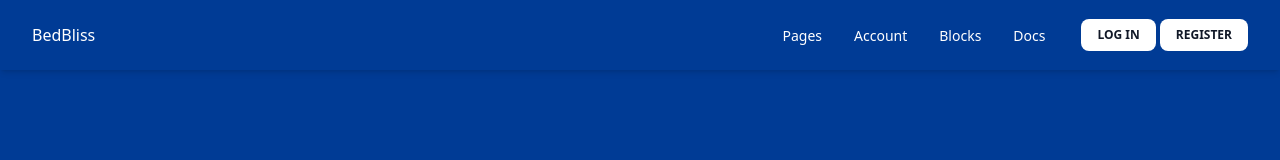
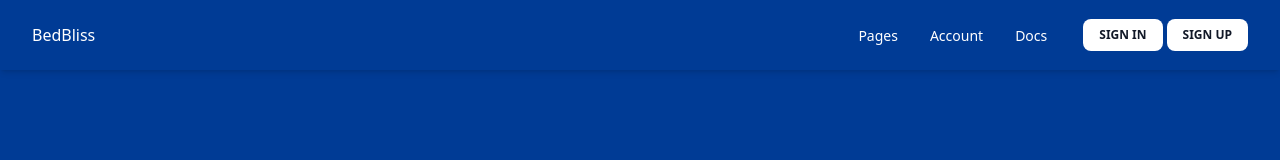
Before and after one commit to AsishSabu/BEDBLISS-frontend-mern, a React (Vite) app: page /user in a window 1280 px wide. Shown: the top 160 px of the page. Built offline with nearby package versions, Linux system fonts and the light colour scheme; a web font is replaced by a local one.

Commit message:
protected and private routes added

```diff
--- a/package.json
+++ b/package.json
@@ -10,11 +10,17 @@
     "preview": "vite preview"
   },
   "dependencies": {
+    "@reduxjs/toolkit": "^2.2.3",
+    "@types/react-redux": "^7.1.33",
     "axios": "^1.6.8",
     "formik": "^2.4.5",
     "react": "^18.2.0",
     "react-dom": "^18.2.0",
+    "react-hot-toast": "^2.4.1",
+    "react-redux": "^9.1.1",
     "react-router-dom": "^6.22.3",
+    "redux-persist": "^6.0.0",
+    "redux-thunk": "^3.1.0",
     "yup": "^1.4.0"
   },
   "devDependencies": {
--- a/src/App.tsx
+++ b/src/App.tsx
@@ -1,17 +1,24 @@
-
-import { BrowserRouter } from 'react-router-dom'
-import './App.css'
-import MainRouter from './routes'
-
+import { Toaster } from "react-hot-toast";
+import { BrowserRouter } from "react-router-dom";
+import "./App.css";
+import MainRouter from "./routes";
+import store, { persistor } from "./redux/store/store";
+import { PersistGate } from "redux-persist/integration/react";
+import { Provider } from "react-redux";
 
 function App() {
-
-
   return (
-    <BrowserRouter>
-      <MainRouter/>
-    </BrowserRouter>
-  )
+    <>
+      <Provider store={store}>
+        <PersistGate persistor={persistor}>
+          <BrowserRouter>
+            <MainRouter />
+          </BrowserRouter>
+          <Toaster />
+        </PersistGate>
+      </Provider>
+    </>
+  );
 }
 
-export default App
+export default App;
--- a/src/components/user/LoginForm.tsx
+++ b/src/components/user/LoginForm.tsx
@@ -1,33 +1,42 @@
 import React from "react";
 import { useFormik } from "formik";
+import {Link} from "react-router-dom"
 import axios from "axios";
+import { useAppDispatch } from "../../redux/store/store";
 import { LoginValidation } from "../../utils/validation";
 import { USER_API } from "../../constants";
+import { setUser } from "../../redux/slices/userSlice";
+import { useNavigate } from "react-router-dom";
+import showToast from "../../utils/toast";
 
-const onSubmit=({email,password})=>{
-
-  axios
-  .post(USER_API+"/auth/login",{email,password})
-  .then(({data})=>{
-    console.log(data);
-
-  })
-
-
-}
-
-
-const LoginForm:React.FC= () => {
-
-  const {values,isSubmitting,touched,handleBlur,handleChange,errors,handleSubmit}=useFormik({
-    initialValues:{
-      email:"",
-      password:""
-    },
-    validationSchema:LoginValidation,
-    onSubmit
-  })
-
+const LoginForm: React.FC = () => {
+  const dispatch = useAppDispatch();
+  const navigate = useNavigate();
+  const { values, touched, handleBlur, handleChange, errors, handleSubmit } =
+    useFormik({
+      initialValues: {
+        email: "",
+        password: "",
+      },
+      validationSchema: LoginValidation,
+      onSubmit: ({ email, password }) => {
+        axios
+          .post(USER_API + "/auth/login", { email, password })
+          .then(({ data }) => {
+            const access_token = data.accessToken;
+            const { name, role, _id } = data.user;
+            console.log(data);
+            localStorage.setItem("access_token", access_token);
+            showToast(data.message,"success")
+            dispatch(setUser({ isAuthenticated: true, name, role, id: _id }));
+            navigate("/user");
+          })
+          .catch(({ response }) => {
+            console.log(response);
+            showToast(response?.data?.message,"error")
+          });
+      },
+    });
 
   return (
     <body className="flex font-poppins items-center justify-center">
@@ -77,17 +86,17 @@ const LoginForm:React.FC= () => {
                 className="bg-blue-600 text-gray-300  shadow-lg mt-6 p-2 text-white rounded-lg w-full hover:scale-105 hover:from-purple-500 hover:to-blue-500 transition duration-300 ease-in-out"
                 type="submit"
               >
-                LOG IN
+                SIGN IN
               </button>
             </form>
             <div className="flex flex-col mt-4 items-center justify-center text-sm">
               <h3 className="text-gray-300">
                 Don't have an account?
-                <a className="group text-blue-400 transition-all duration-100 ease-in-out">
+                <Link to="/user/register" className="group text-blue-400 transition-all duration-100 ease-in-out">
                   <span className="bg-left-bottom bg-gradient-to-r from-blue-400 to-blue-400 bg-[length:0%_2px] bg-no-repeat group-hover:bg-[length:100%_2px] transition-all duration-500 ease-out">
                     Sign Up
                   </span>
-                </a>
+                </Link>
               </h3>
             </div>
 
--- a/src/components/user/Navbar/Navbar.tsx
+++ b/src/components/user/Navbar/Navbar.tsx
@@ -1,6 +1,19 @@
 import React from "react";
+import { Link, Navigate, useNavigate } from "react-router-dom";
+import { UseSelector } from "react-redux";
+import { RootState } from "../../../redux/reducer/reducer";
+import { useSelector } from "react-redux";
+import { useAppDispatch } from "../../../redux/store/store";
+import { clearUser } from "../../../redux/slices/userSlice";
 
 const Navbar = () => {
+  const user = useSelector((state: RootState) => state.userSlice);
+  const dispatch = useAppDispatch();
+  const navigate = useNavigate();
+  const handleLogOut = () => {
+    dispatch(clearUser());
+    navigate("/user/login");
+  };
   return (
     <nav className="sticky top-0 z-10 block w-full max-w-full ps-8 py-2 text-white bg-varBlue  rounded-none shadow-md h-max  bg-opacity-100 backdrop-blur-2xl backdrop-saturate-200 lg:px-8 lg:py-4">
       <div className="flex items-center justify-between text-blue-gray-900">
@@ -14,40 +27,59 @@ const Navbar = () => {
           <div className="hidden mr-4 lg:block">
             <ul className="flex flex-col gap-2 mt-2 mb-4 lg:mb-0 lg:mt-0 lg:flex-row lg:items-center lg:gap-6">
               <li className="block p-1 font-sans text-sm antialiased font-normal leading-normal text-blue-gray-900">
-                <a href="#" className="flex items-center">
+                <Link to="/user/pages" className="flex items-center">
                   Pages
-                </a>
+                </Link>
               </li>
               <li className="block p-1 font-sans text-sm antialiased font-normal leading-normal text-blue-gray-900">
-                <a href="#" className="flex items-center">
+                <Link to="/user/account" className="flex items-center">
                   Account
-                </a>
+                </Link>
               </li>
+
               <li className="block p-1 font-sans text-sm antialiased font-normal leading-normal text-blue-gray-900">
-                <a href="#" className="flex items-center">
-                  Blocks
-                </a>
+                <Link to="/user/docs" className="flex items-center">
+                  Docs
+                </Link>
               </li>
+              {user.isAuthenticated && user.role === "user" ? (
                 <li className="block p-1 font-sans text-sm antialiased font-normal leading-normal text-blue-gray-900">
-                <a href="#" className="flex items-center">
-                  Docs
-                </a>
+                  <Link to="/user/blocks" className="flex items-center">
+                    Profile
+                  </Link>
                 </li>
+              ) : (
+                ""
+              )}
             </ul>
           </div>
           <div className="flex items-center gap-x-1">
+            {user.isAuthenticated && user.role === "user" ? (
               <button
+                onClick={handleLogOut}
                 className="hidden px-4 py-2 font-sans text-xs bg-white font-bold text-center text-gray-900 uppercase align-middle transition-all rounded-lg select-none hover:bg-gray-300 active:bg-gray-900/20 disabled:pointer-events-none disabled:opacity-50 disabled:shadow-none lg:inline-block"
                 type="button"
               >
-              <span>Log In</span>
+                <span>SIGN OUT</span>
               </button>
-            <button
+            ) : (
+              <>
+                <Link
+                  to="/user/login"
                   className="hidden px-4 py-2 font-sans text-xs bg-white font-bold text-center text-gray-900 uppercase align-middle transition-all rounded-lg select-none hover:bg-gray-300 active:bg-gray-900/20 disabled:pointer-events-none disabled:opacity-50 disabled:shadow-none lg:inline-block"
                   type="button"
                 >
-              <span>Register</span>
-            </button>
+                  <span>SIGN IN</span>
+                </Link>
+                <Link
+                  to="/user/register"
+                  className="hidden px-4 py-2 font-sans text-xs bg-white font-bold text-center text-gray-900 uppercase align-middle transition-all rounded-lg select-none hover:bg-gray-300 active:bg-gray-900/20 disabled:pointer-events-none disabled:opacity-50 disabled:shadow-none lg:inline-block"
+                  type="button"
+                >
+                  <span>SIGN UP</span>
+                </Link>
+              </>
+            )}
           </div>
           <button
             className="relative ml-auto h-6 max-h-[40px] w-6 max-w-[40px] select-none rounded-lg text-center align-middle font-sans text-xs font-medium uppercase text-inherit transition-all hover:bg-transparent focus:bg-transparent active:bg-transparent disabled:pointer-events-none disabled:opacity-50 disabled:shadow-none lg:hidden"
--- /dev/null
+++ b/src/redux/reducer/reducer.ts
@@ -0,0 +1,9 @@
+import {combineReducers} from "@reduxjs/toolkit";
+import userSlice from "../slices/userSlice";
+
+
+export const rootReducer=combineReducers({
+    userSlice
+});
+
+export type RootState=ReturnType<typeof rootReducer>
--- /dev/null
+++ b/src/redux/slices/userSlice.ts
@@ -0,0 +1,28 @@
+import {createSlice,PayloadAction} from "@reduxjs/toolkit"
+
+interface UserState{
+    name:string|null;
+    isAuthenticated:boolean|null;
+    role:string|null;
+    id?:string|null;
+}
+const initialState:UserState={
+    name:null,
+    isAuthenticated:null,
+    role:null,
+    id:null
+};
+
+const UserSlice=createSlice({
+    name:"userSlice",
+    initialState,
+    reducers:{
+        setUser:(state,action:PayloadAction<UserState>)=>{
+            return {...state,...action.payload}
+        },
+        clearUser:()=>initialState
+    }
+})
+
+export const {setUser,clearUser}=UserSlice.actions;
+export default UserSlice.reducer;
--- /dev/null
+++ b/src/redux/store/store.ts
@@ -0,0 +1,23 @@
+import { RootState } from './../reducer/reducer';
+import {configureStore} from "@reduxjs/toolkit";
+import {TypedUseSelectorHook,useDispatch,useSelector} from "react-redux"
+import storage from "redux-persist/lib/storage";
+import {persistReducer,persistStore}from "redux-persist"
+import { rootReducer } from "../reducer/reducer";
+
+const persistConfig={
+    key:"root",
+    storage
+}
+const persistedReducer=persistReducer(persistConfig,rootReducer)
+const store=configureStore({
+    reducer:persistedReducer,
+    middleware: (getDefaultMiddleware) =>
+        getDefaultMiddleware({ serializableCheck: false }),
+});
+export type RootState=ReturnType<typeof store.getState>;
+export type AppDispatch=typeof store.dispatch;
+export const useAppDispatch:()=>AppDispatch=useDispatch;
+export const useAppSelector:TypedUseSelectorHook<ReturnType<typeof store.getState>>=useSelector;
+export default store;
+export const persistor=persistStore(store)
--- /dev/null
+++ b/src/routes/protectedRoutes.tsx
@@ -0,0 +1,16 @@
+import { FC } from "react"
+import { Navigate, Outlet } from "react-router-dom"
+import { useAppSelector } from "../redux/store/store"
+
+export const ProtectedUserRoute:FC=()=>{
+    const {isAuthenticated,role}=useAppSelector((state)=>state.userSlice)
+    return isAuthenticated && role=="user"?(<Outlet/>):(<Navigate to={"/user/auth/login"} replace/>)
+}
+export const ProtectedOwnerRoute:FC=()=>{
+    const {isAuthenticated,role}=useAppSelector((state)=>state.userSlice)
+    return isAuthenticated && role=="owner"?(<Outlet/>):(<Navigate to={"/user/owner/login"} replace/>)
+}
+export const ProtectedAdminRoute:FC=()=>{
+    const {isAuthenticated,role}=useAppSelector((state)=>state.userSlice)
+    return isAuthenticated && role=="admin"?(<Outlet/>):(<Navigate to={"/user/admin/login"} replace/>)
+}
--- /dev/null
+++ b/src/routes/publicRoutes.tsx
@@ -0,0 +1,19 @@
+import { FC } from "react";
+import { useAppSelector } from "../redux/store/store";
+import { Navigate, Outlet } from "react-router-dom";
+
+
+export const PublicRoutes:FC=()=>{
+
+    const {isAuthenticated,role}=useAppSelector((state)=>state.userSlice)
+    if(role==="user"){
+        return isAuthenticated?(<Navigate to={"/user"} replace/> ):(<Outlet/>)
+    }else if(role==="owner"){
+        return isAuthenticated?(<Navigate to={"/owner"} replace/>):(<Outlet/>)
+    }else if(role==="admin"){
+        return isAuthenticated?(<Navigate to={"/admin"} replace/>):(<Outlet/>)
+    }else{
+        return <Outlet/>
+    }
+
+}
--- a/src/routes/user/UserRouter.tsx
+++ b/src/routes/user/UserRouter.tsx
@@ -1,13 +1,25 @@
 import { Routes, Route } from "react-router-dom";
+import { FC } from "react";
 import Home from "../../pages/Home";
 import Login from "../../pages/user/Login";
 import Register from "../../pages/user/Register";
-const UserRouter = () => {
+import React from "react";
+import { PublicRoutes } from "../publicRoutes";
+import { ProtectedUserRoute } from "../protectedRoutes";
+const UserRouter: FC = () => {
   return (
     <Routes>
-      <Route path="/" element={<Home />}/>
-      <Route path="/login" element={<Login />}/>
-      <Route path="/register" element={<Register />} />
+      <Route index element={<Home />} />
+
+      {/*user public routes*/}
+
+      <Route path="" element={<PublicRoutes />}>
+        <Route path="/login" element={<Login />} />
+        <Route path="/register" element={<Register />} />
+      </Route>
+      {/*user private routes*/}
+
+      <Route path="" element={<ProtectedUserRoute />}></Route>
     </Routes>
   );
 };
--- /dev/null
+++ b/src/utils/toast.tsx
@@ -0,0 +1,17 @@
+import toast from "react-hot-toast";
+export type ToastType = "success" | "error";
+const showToast = (message: string, type: ToastType = "success") => {
+  switch (type) {
+    case "success":
+      toast.success(message);
+      break;
+    case "error":
+      toast.error(message);
+      break;
+    default:
+      toast.success(message);
+      break;
+  }
+};
+
+export default showToast;
```
Also changed, not shown: src/components/user/RegisterForm.tsx (+29 -16 lines), 1 other file (tests, documents, lock files or other folders). Lines whose indentation alone changed are shown as unchanged.
